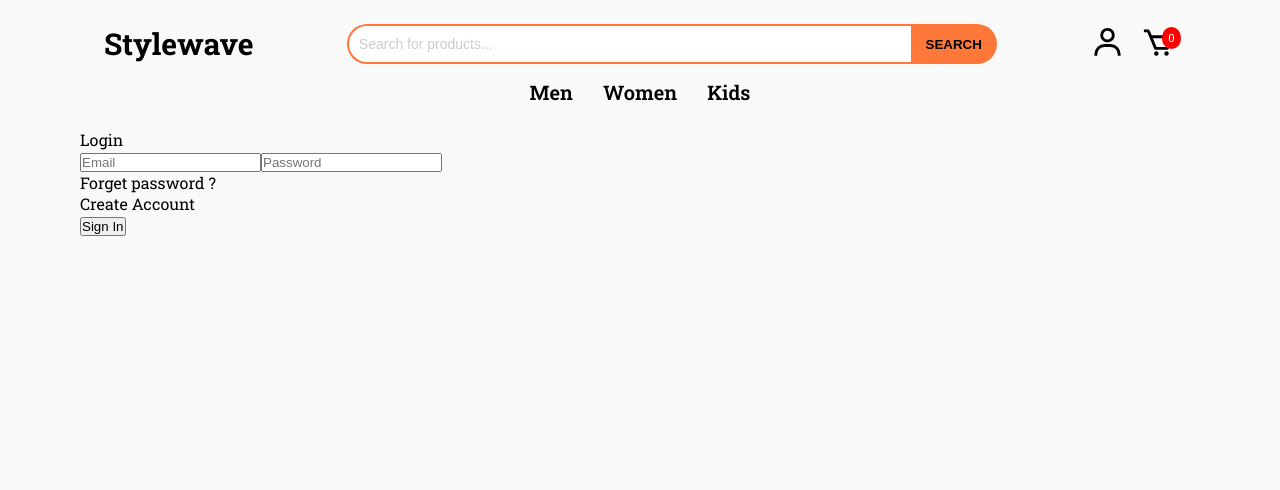
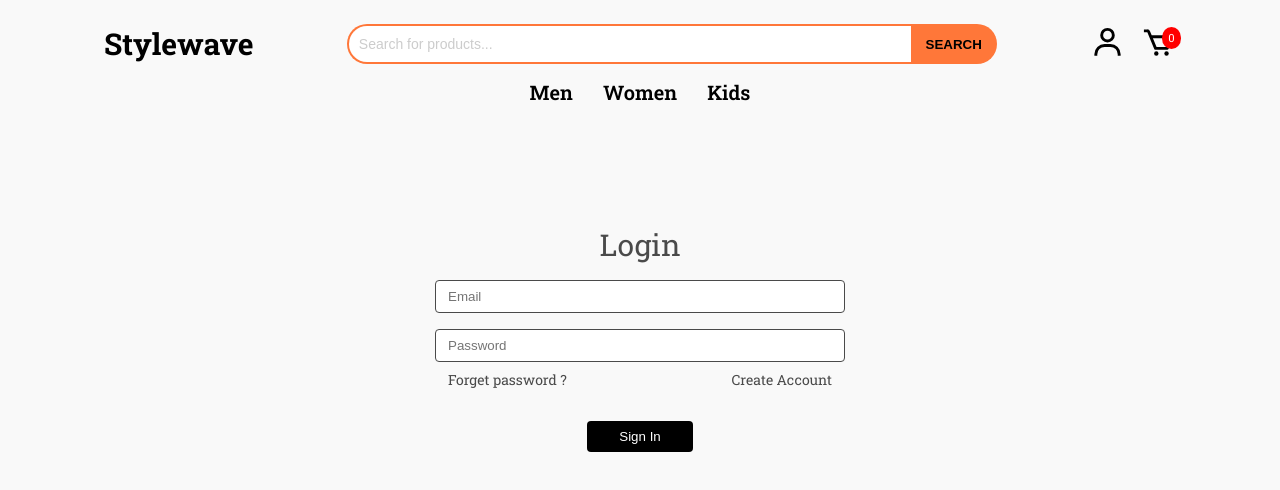
Before and after one commit to boben195/fullstack-clothing-site, a React (Vite) app in the folder frontend/: page /login in a window 1280 px wide. Shown: the top 490 px of the page. Built offline with nearby package versions, Linux system fonts and the light colour scheme.

Commit message:
add style for login

```diff
--- a/frontend/src/pages/Login/Login.css
+++ b/frontend/src/pages/Login/Login.css
@@ -0,0 +1,52 @@
+.auth-form {
+    display: flex;
+    flex-direction: column;
+    align-items: center;
+    width: 90%;
+    max-width: 24rem;
+    margin: 3.5rem auto;
+    gap: 1rem;
+    color: #4a4a4a;
+}
+
+.form-header {
+    display: inline-flex;
+    align-items: center;
+    gap: 0.5rem;
+    margin-top: 2.5rem;
+}
+
+.form-title {
+    font-size: 1.875rem;
+}
+
+.form-input {
+    width: 100%;
+    padding: 0.5rem 0.75rem;
+    border: 1px solid #4a4a4a;
+    border-radius: 4px;
+}
+
+.form-footer {
+    display: flex;
+    width: 100%;
+    justify-content: space-between;
+    font-size: 0.875rem;
+    margin-top: -0.5rem;
+}
+
+.toggle-auth-state,
+.fgt-password {
+    cursor: pointer;
+}
+
+.form-btn {
+    background-color: #000;
+    color: white;
+    font-weight: 300;
+    padding: 0.5rem 2rem;
+    margin-top: 1rem;
+    border: none;
+    border-radius: 4px;
+    cursor: pointer;
+}
```
